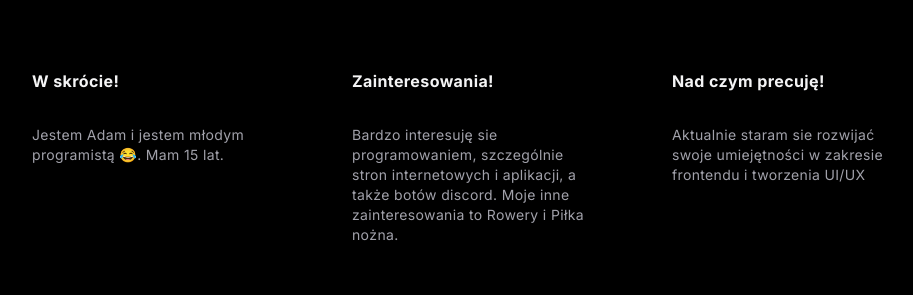
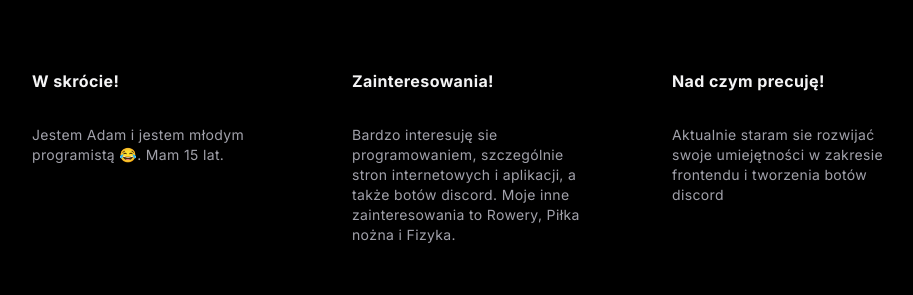
Before and after one commit to Vskx/portfoliojadamek, a Next.js app: page / in a window 1280 px wide. Shown: the part 880-1175 px from the top of the page, without its empty margins (169-1082 px from the left). Built offline with nearby package versions, Linux system fonts and the light colour scheme.

Commit message:
Update kimjestem.tsx

```diff
--- a/src/app/kimjestem.tsx
+++ b/src/app/kimjestem.tsx
@@ -18,13 +18,13 @@ export const projects = [
   {
     title: "Zainteresowania!",
     description:
-      "Bardzo interesuję sie programowaniem, szczególnie stron internetowych i aplikacji, a także botów discord. Moje inne zainteresowania to Rowery i Piłka nożna.",
+      "Bardzo interesuję sie programowaniem, szczególnie stron internetowych i aplikacji, a także botów discord. Moje inne zainteresowania to Rowery, Piłka nożna i Fizyka.",
     link: "#",
   },
   {
     title: "Nad czym precuję!",
     description:
-      "Aktualnie staram sie rozwijać swoje umiejętności w zakresie frontendu i tworzenia UI/UX",
+      "Aktualnie staram sie rozwijać swoje umiejętności w zakresie frontendu i tworzenia botów discord",
     link: "#",
   },
 
```
